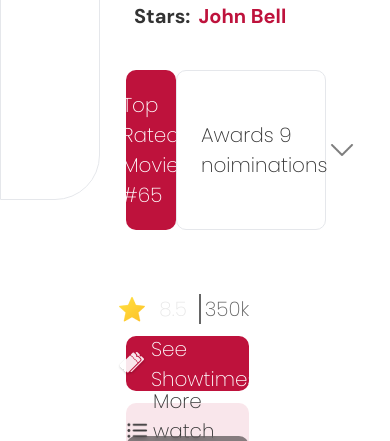
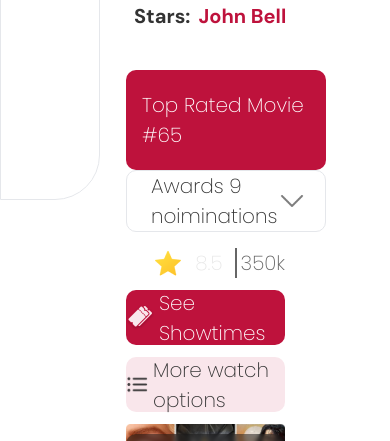
Before and after one commit to pauliesky/hng-movie-box, a React (Vite) app: page /movies/1 in a window 390 px wide. Shown: the part 644-1085 px from the top of the page. Built offline with nearby package versions, Linux system fonts and the light colour scheme; no server answers.

Commit message:
removed a code

```diff
--- a/src/components/Movie.jsx
+++ b/src/components/Movie.jsx
@@ -49,7 +49,7 @@ const Movie = () => {
           </div>
           <div>
             <Link
-              className="flex w-[196px] justify-center gap-9 h-24 bg-white items-center    hover:bg-[#d59e9e] hover:border-r-8 hover:border-[#BE123C]"
+              className="flex lg:w-[196px] justify-center gap-9 h-24 bg-white items-center    hover:bg-[#d59e9e] hover:border-r-8 hover:border-[#BE123C]"
               to="/"
             >
               <img src={Home} />
@@ -77,7 +77,7 @@ const Movie = () => {
               </p>
             </span>
           </div>
-          <div className="w-38 flex flex-col hidden lg:block gap-2 pt-16  mt-10 pb-4 px-4 border  border-[#BE123C]/70 rounded-[20px] bg-[#F8E7EB]/40">
+          <div className="w-38 flex-col hidden lg:flex gap-2 pt-16  mt-10 pb-4 px-4 border  border-[#BE123C]/70 rounded-[20px] bg-[#F8E7EB]/40">
             <h2 className="text-[#333333] opacity-80 text-sm font-semibold leading-normal ">
               Play movie quizes <br /> and earn <br />
               free tickets
@@ -102,7 +102,7 @@ const Movie = () => {
             />
           </div>
 
-          <div className="mt-8  grid lg:grid-cols-3 gap-16  ">
+          <div className="mt-8  grid lg:grid-cols-3  gap-4 lg:gap-16  ">
             <div className="col-span-2">
               <div className="flex gap-4">
                 <span
@@ -115,7 +115,6 @@ const Movie = () => {
                   data-testid="movie-release-date"
                   className=" text-[10px] lg:text-[20px] list-disc font-normal text-[#404040]"
                 >
-                  {movies.release_date}
                   {new Date(movies.release_date).toUTCString()}
                 </span>
                 <span className=" text-[10px] lg:text-[20px] list-disc font-normal tet-[#404040]">
@@ -165,11 +164,11 @@ const Movie = () => {
                   John Bell
                 </p>
               </span>
-              <div className="grid mt-10 grid-cols-4">
+              <div className="grid mt-10  lg:grid-cols-4">
                 <div className="bg-[#BE123C] flex rounded-[10px] justify-center font-[Poppins] col-span-1 text-white font-medium text-xl leading-normal items-center px-4 py-5">
                   Top Rated Movie #65
                 </div>
-                <div className="flex px-6 font-medium text-xl leading-normal col-span-3 font-[Poppins] text-[#333] items-center justify-between rounded-[10px] border border-solid border-[ #C7C7C7] bg-[#FFFFFF]/80">
+                <div className="flex px-6 font-medium text-xl leading-normal lg:col-span-3 font-[Poppins] text-[#333] items-center justify-between rounded-[10px] border border-solid border-[ #C7C7C7] bg-[#FFFFFF]/80">
                   Awards 9 noiminations
                   <img src={expand_arrow} />
                 </div>
@@ -185,7 +184,7 @@ const Movie = () => {
                   350k
                 </p>
               </div>
-              <div className="max-w-[360px] w-full gap-1 h-[55px] flex justify-center items-center rounded-[10px] bg-[#BE123C]">
+              <div className="lg:max-w-[360px] w-full gap-1 h-[55px] flex justify-center items-center rounded-[10px] bg-[#BE123C]">
                 <img alt="two-ticks" src={two_ticks} />
                 <p className="text-white font-medium text-xl leading-normal font-[Poppins] ">
                   See Showtimes
```
